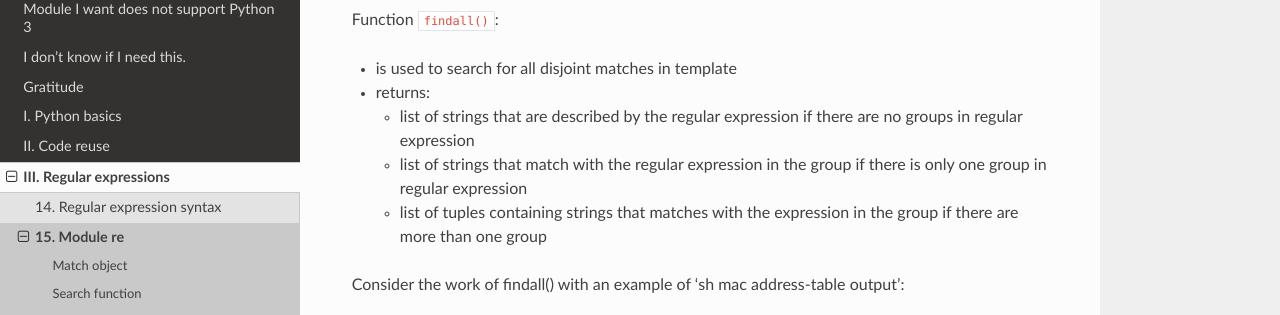
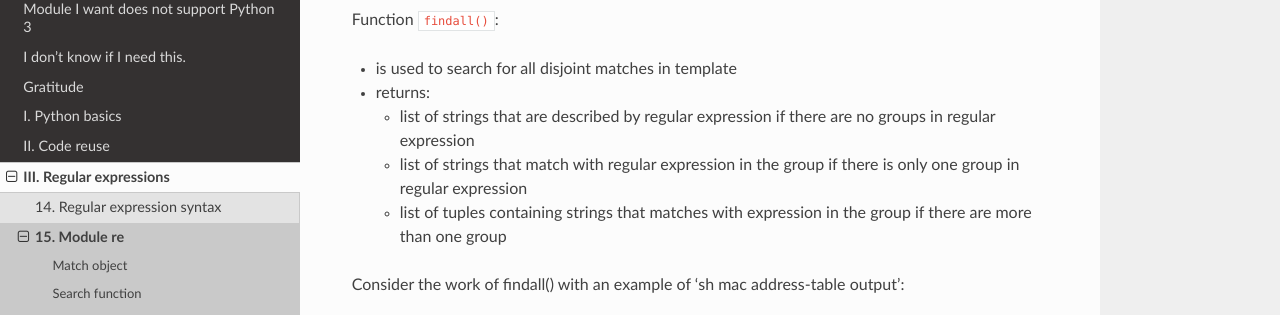
Before and after one commit to natenka/pyneng-book-en, a Sphinx documentation site: the page built from docs/source/book/15_module_re/findall.rst, in a window 1280 px wide and 1400 px high. Shown: the part 199-514 px from the top of the window. Built offline with Sphinx 7.4.7 and the Read the Docs theme 2.0.0, drawn with Linux system fonts in a browser that asks for light colours; pages that are not in the unit, such as notebooks, are missing from menus; some of the changed text lies outside the part shown.

Commit message:
Update findall.rst

```diff
--- a/docs/source/book/15_module_re/findall.rst
+++ b/docs/source/book/15_module_re/findall.rst
@@ -6,9 +6,9 @@ Function ``findall()``:
 * is used to search for all disjoint matches in template
 * returns:
 
-  * list of strings that are described by the regular expression if there are no groups in regular expression
-  * list of strings that match with the regular expression in the group if there is only one group in regular expression
-  * list of tuples containing strings that matches with the expression in the group if there are more than one group
+  * list of strings that are described by regular expression if there are no groups in regular expression
+  * list of strings that match with regular expression in the group if there is only one group in regular expression
+  * list of tuples containing strings that matches with expression in the group if there are more than one group
 
 Consider the work of findall() with an example of ‘sh mac address-table output’:
 
@@ -63,7 +63,7 @@ As soon as a group appears in regular expression, findall() behaves differently.
      'a1bb.1c60.7000',
      'aa0b.cc70.7000']
 
-findall() searches for a match of the entire string but returns a result similar to the group() method in Match object.
+findall() searches for a match of the entire string but returns a result similar to group() method in Match object.
 
 If there are several groups, findall() will return the list of tuples:
 
```
